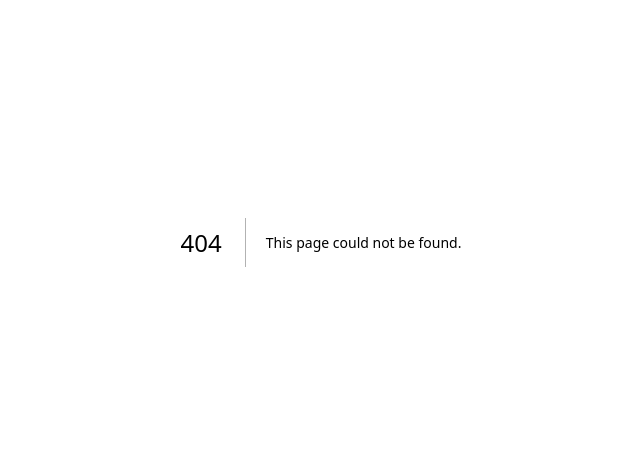
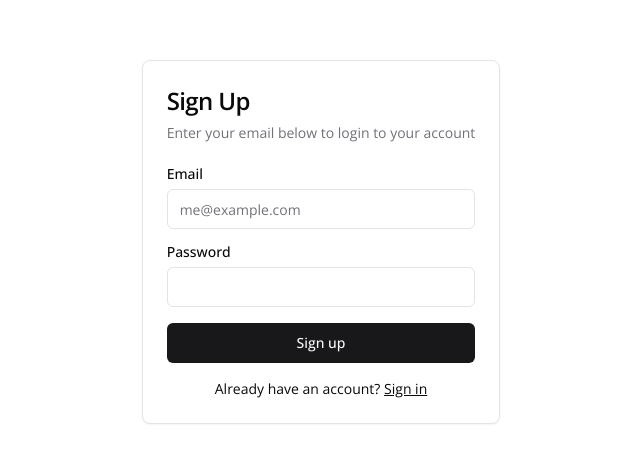
Before and after one commit to lryanle/actualized, a Next.js app: page /sign-up in a window 1280 px wide. Before the commit this address had no page. Shown: the part 158-620 px from the top of the page, without its empty margins (319-959 px from the left). Built offline with nearby package versions, Linux system fonts and the light colour scheme; no server answers.

Commit message:
update auth structure

```diff
--- a/src/app/proto/[protoId]/layout.tsx
+++ b/src/app/proto/[protoId]/layout.tsx
@@ -7,7 +7,7 @@
 
   const { data, error } = await supabase.auth.getUser();
   if (error || !data?.user) {
-    redirect("/login");
+    redirect("/sign-in");
   }
 
   return <>{children}</>;
--- /dev/null
+++ b/src/app/sign-in/page.tsx
@@ -0,0 +1,9 @@
+import { SignIn } from "@/components/sign-in";
+
+export default function Page() {
+  return (
+    <div className="flex h-screen w-full items-center justify-center px-4">
+      <SignIn />
+    </div>
+  );
+}
--- a/src/app/login/page.tsx
+++ b/src/app/sign-up/page.tsx
@@ -1,10 +1,10 @@
-import { LoginForm } from "@/components/login-form";
-import { login } from "./actions";
+import { SignUp } from "@/components/sign-up";
+// import { login } from "./actions";
 
 export default function Page() {
   return (
     <div className="flex h-screen w-full items-center justify-center px-4">
-      <LoginForm />
+      <SignUp />
     </div>
   );
 }
--- a/src/components/navigation/navbar.tsx
+++ b/src/components/navigation/navbar.tsx
@@ -33,7 +33,7 @@
 } from "@/types/tools";
 import { useAtom } from "jotai";
 import { protoStateStore } from "@/client-store";
-import { signOut } from "@/app/login/actions";
+import { signOut } from "@/lib/actions";
 import { createClient } from "@/lib/supabase/server";
 import { User } from "@supabase/supabase-js";
 
--- a/src/components/login-form.tsx
+++ b/src/components/sign-in.tsx
@@ -10,13 +10,13 @@
 } from "@/components/ui/card";
 import { Input } from "@/components/ui/input";
 import { Label } from "@/components/ui/label";
-import { login } from "@/app/login/actions";
+import { login } from "@/lib/actions";
 
-export function LoginForm() {
+export function SignIn() {
   return (
     <Card className="mx-auto max-w-sm">
       <CardHeader>
-        <CardTitle className="text-2xl">Login</CardTitle>
+        <CardTitle className="text-2xl">Sign In</CardTitle>
         <CardDescription>
           Enter your email below to login to your account
         </CardDescription>
@@ -30,28 +30,28 @@
                 id="email"
                 type="email"
                 name="email"
-                placeholder="m@example.com"
+                placeholder="me@example.com"
                 required
               />
             </div>
             <div className="grid gap-2">
-              {/* <div className="flex items-center">
+              <div className="flex items-center">
                 <Label htmlFor="password">Password</Label>
-                <Link
+                {/* <Link
                   href="#"
                   className="ml-auto inline-block text-sm underline"
                 >
                   Forgot your password?
-                </Link>
-              </div> */}
+                </Link> */}
+              </div>
               <Input id="password" name="password" type="password" required />
             </div>
             <Button type="submit" formAction={login} className="w-full">
-              Login
+              Sign in
             </Button>
-            <Button variant="outline" className="w-full">
+            {/* <Button formAction={login} variant="outline" className="w-full">
               Login with Google
-            </Button>
+            </Button> */}
           </div>
         </form>
 
--- /dev/null
+++ b/src/components/sign-up.tsx
@@ -0,0 +1,67 @@
+import Link from "next/link";
+
+import { Button } from "@/components/ui/button";
+import {
+  Card,
+  CardContent,
+  CardDescription,
+  CardHeader,
+  CardTitle,
+} from "@/components/ui/card";
+import { Input } from "@/components/ui/input";
+import { Label } from "@/components/ui/label";
+import { login, signup } from "@/lib/actions";
+
+export function SignUp() {
+  return (
+    <Card className="mx-auto max-w-sm">
+      <CardHeader>
+        <CardTitle className="text-2xl">Sign Up</CardTitle>
+        <CardDescription>
+          Enter your email below to login to your account
+        </CardDescription>
+      </CardHeader>
+      <CardContent>
+        <form>
+          <div className="grid gap-4">
+            <div className="grid gap-2">
+              <Label htmlFor="email">Email</Label>
+              <Input
+                id="email"
+                type="email"
+                name="email"
+                placeholder="me@example.com"
+                required
+              />
+            </div>
+            <div className="grid gap-2">
+              <div className="flex items-center">
+                <Label htmlFor="password">Password</Label>
+                {/* <Link
+                  href="#"
+                  className="ml-auto inline-block text-sm underline"
+                >
+                  Forgot your password?
+                </Link> */}
+              </div>
+              <Input id="password" name="password" type="password" required />
+            </div>
+            <Button type="submit" formAction={signup} className="w-full">
+              Sign up
+            </Button>
+            {/* <Button formAction={login} variant="outline" className="w-full">
+              Login with Google
+            </Button> */}
+          </div>
+        </form>
+
+        <div className="mt-4 text-center text-sm">
+          Already have an account?{" "}
+          <Link href="/sign-in" className="underline">
+            Sign in
+          </Link>
+        </div>
+      </CardContent>
+    </Card>
+  );
+}
```
Also changed, not shown: src/lib/actions.ts (renamed from src/app/login/actions.ts).
